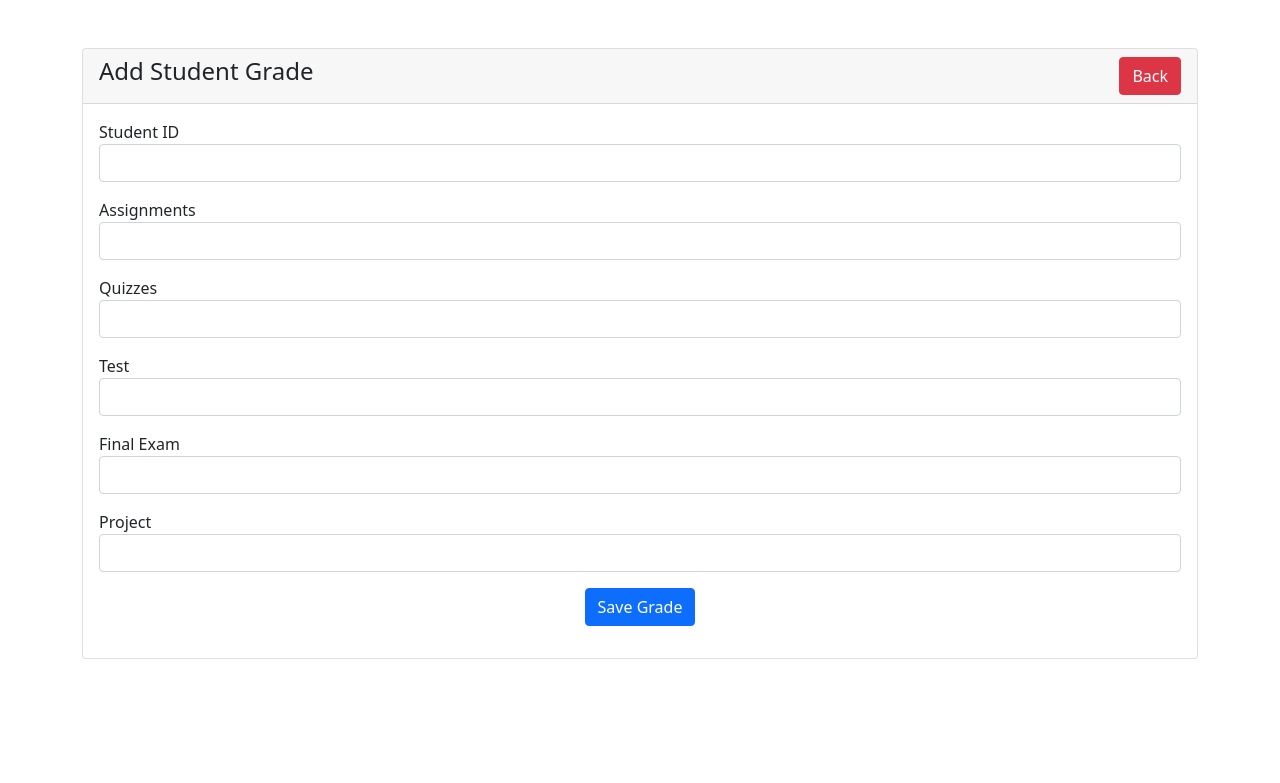
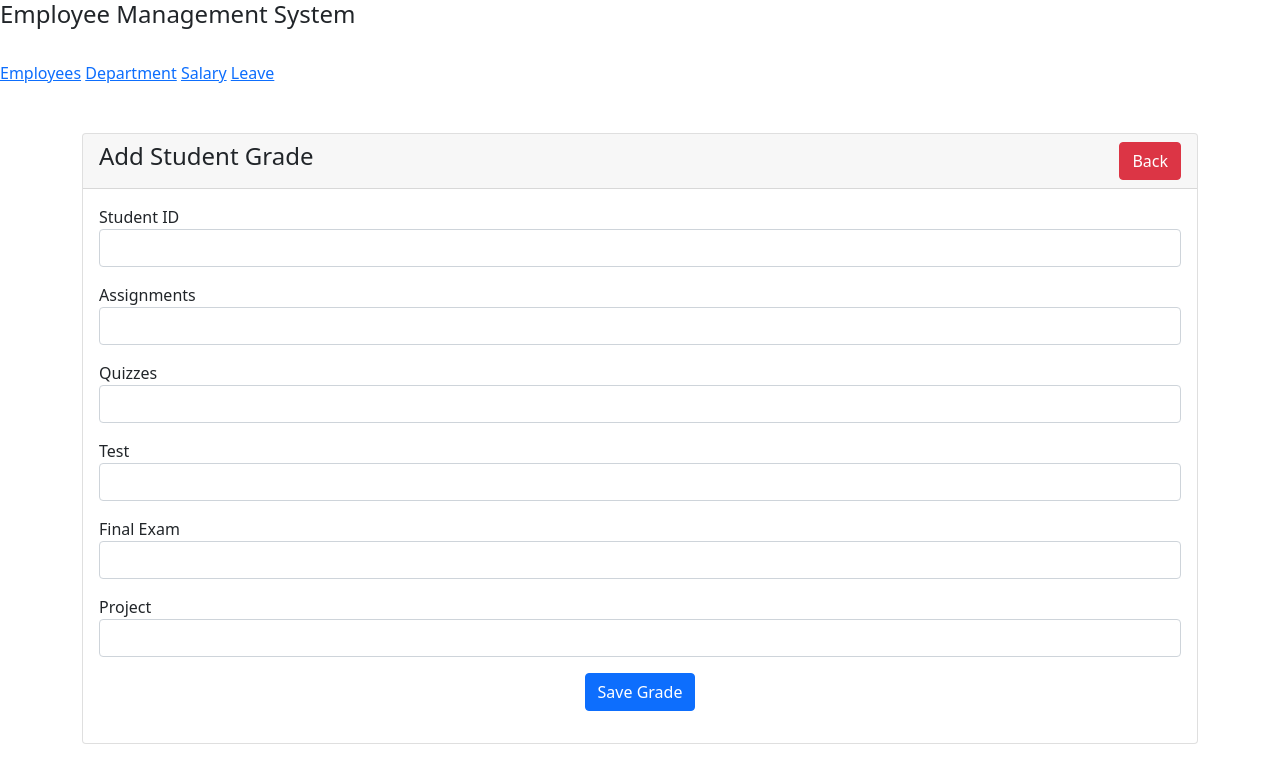
Before and after one commit to mo-umar/EmployeeManagementSystem, a PHP site: page /sample_form.php in a window 1280 px wide. Shown: the top 783 px of the page. Run offline with PHP 8.4, Linux system fonts and the light colour scheme.

Commit message:
navbar added

```diff
--- a/sample_form.php
+++ b/sample_form.php
@@ -9,11 +9,21 @@
     <meta name="viewport" content="width=device-width, initial-scale=1">
 
     <link rel="stylesheet" href="https://cdn.jsdelivr.net/npm/bootstrap@5.1.3/dist/css/bootstrap.min.css" >
+   <link rel="stylesheet" href="style.css">
 
-    <title>Student Grade Calculator</title>
+    <title>Employee Management System</title>
 </head>
 <body>
 
+  <div class="sidebar">
+  <h4>Employee Management System</h4><br>
+  <a href="#employees">Employees</a>
+  <a href="department">Department</a>
+  <a href="#salary">Salary</a>
+  <a href="#leave">Leave</a>
+</div>
+
+  <div class="content">
     <div class="container mt-5">
 
         <?php include('message.php'); ?>
@@ -63,7 +73,7 @@
             </div>
         </div>
     </div>
-
+  </div>
     <script src="https://cdn.jsdelivr.net/npm/bootstrap@5.1.3/dist/js/bootstrap.bundle.min.js"></script>
 </body>
 </html>
```
